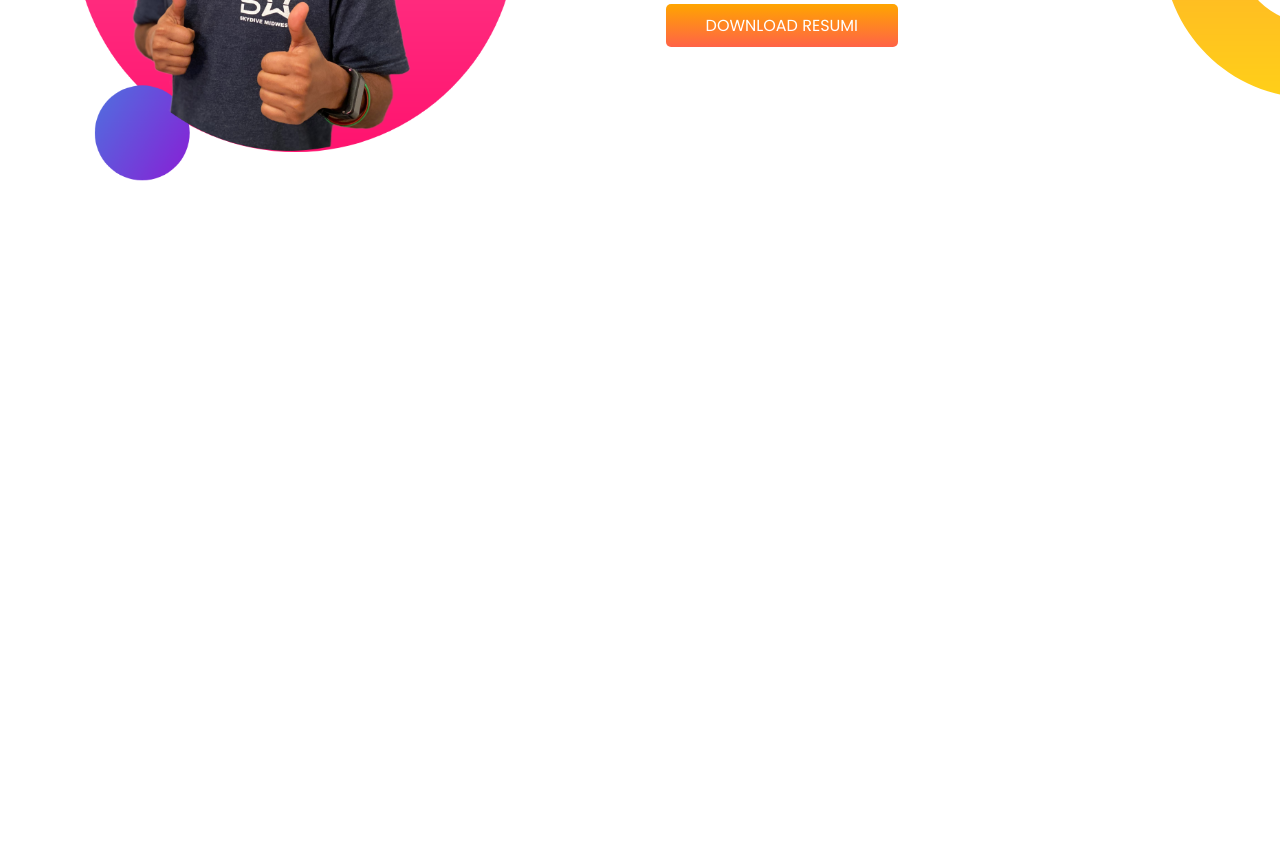
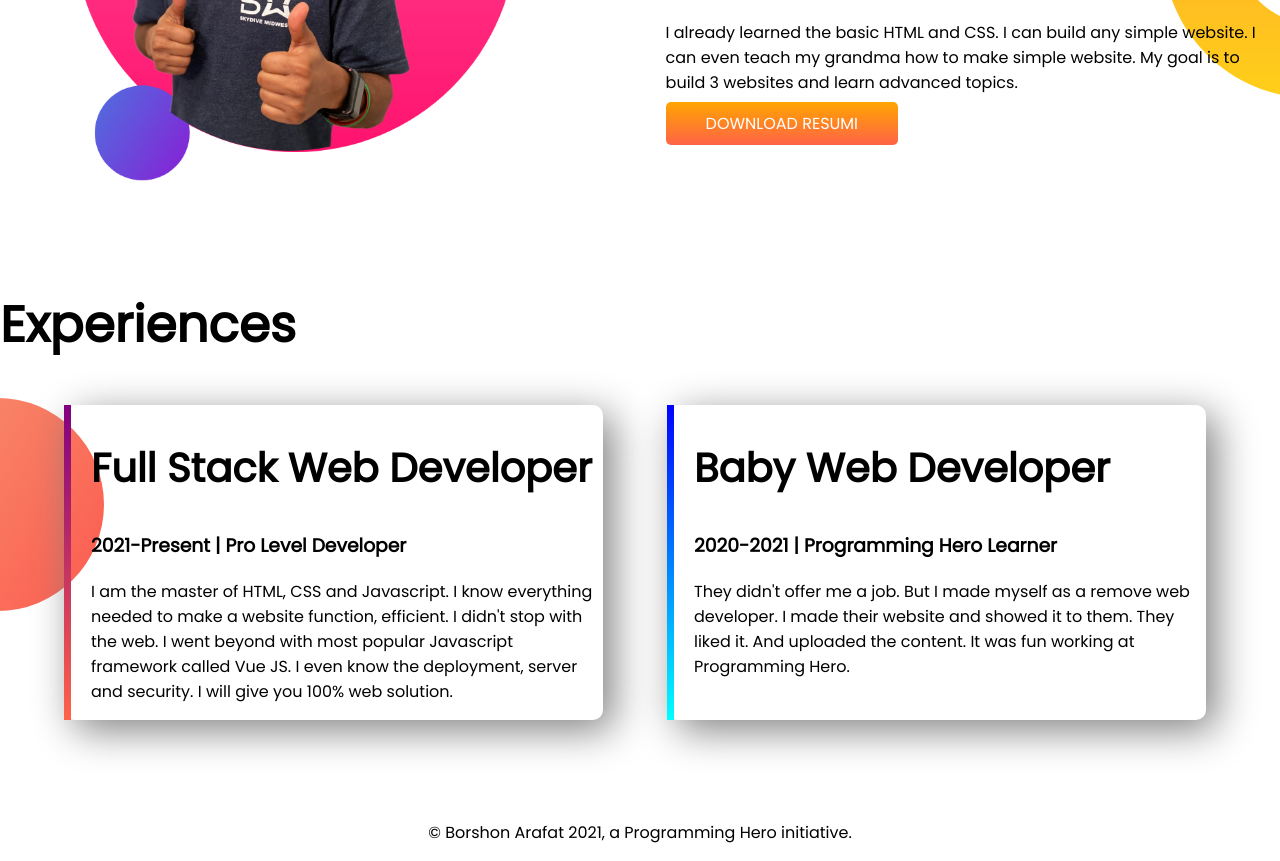
Before and after one commit to borshon420/devoloper-portfolio, a plain HTML site: page index.html in a window 1280 px wide. Shown: the part 886-1747 px from the top of the page. Before the commit the page ends 1174 px from the top, so only its background shows below. Drawn offline with Linux system fonts and the light colour scheme.

Commit message:
footer and experiance section

```diff
--- a/index.html
+++ b/index.html
@@ -11,7 +11,7 @@
     <link rel="stylesheet" href="style.css">
 </head>
 <body>
-    <section class="top-banner">
+    <section class="top-banner flexible-container">
         <div class="half-width">
             <h1>Welcome To</h1>
             <h1><span class="orange-color">Borshon Arafat</span> World!</h1>
@@ -22,7 +22,7 @@
                 <img src="images/my-bg.png" alt="">
             </div>
     </section>
-    <section class="dream-big">
+    <section class="dream-big flexible-container">
         <div class="half-width">
             <img src="images/jhankar2.png" alt="">
         </div>
@@ -33,5 +33,23 @@
             <a class="button-1" target="_blank" href="">DOWNLOAD RESUMI</a>
         </div>
     </section>
+    <section class="experience-area">
+        <h1>Experiences</h1>
+        <div class="flexible-container">
+            <div id="web-dev-ex-full" class="experience-item">
+                <h2>Full Stack Web Developer</h2>
+                <h3>2021-Present | Pro Level Developer</h3>
+                <p>I am the master of HTML, CSS and Javascript. I know everything needed to make a website function, efficient. I didn't stop with the web. I went beyond with most popular Javascript framework called Vue JS. I even know the deployment, server and security. I will give you 100% web solution.</p>
+            </div>
+            <div id="web-dev-ex" class="experience-item">
+                <h2>Baby Web Developer</h2>
+                <h3>2020-2021 | Programming Hero Learner</h3>
+                <p>They didn't offer me a job. But I made myself as a remove web developer. I made their website and showed it to them. They liked it. And uploaded the content. It was fun working at Programming Hero.</p>
+            </div>
+        </div>
+    </section>
+    <footer>
+        <p>© Borshon Arafat 2021, a Programming Hero initiative.</p>
+    </footer>
 </body>
 </html>
--- a/style.css
+++ b/style.css
@@ -7,11 +7,15 @@ h1 {
     font-size: 50px;
 }
 
+h2 {
+    font-size: 40px;
+}
+
 .orange-color {
     color: orange;
 }
 
-section {
+.flexible-container {
     display: flex;
     margin-bottom: 100px;
 }
@@ -44,3 +48,33 @@ section {
     background-repeat: no-repeat;
     background-position: right;
 }
+
+.experience-area {
+    background-image: url(images/exp-bg.png);
+    background-repeat: no-repeat;
+    background-position: left;
+}
+
+.experience-item {
+    width: 40%;
+    margin-left: 5%;
+    padding-left: 20px;
+    border-radius: 10px;
+    box-shadow: 10px 10px 40px gray;
+}
+
+#web-dev-ex {
+    border-left: 7px solid;
+    border-image: linear-gradient(blue, cyan);
+    border-image-slice: 1;
+}
+
+#web-dev-ex-full {
+    border-left: 7px solid;
+    border-image: linear-gradient(purple, tomato);
+    border-image-slice: 1;
+}
+
+footer p {
+    text-align: center;
+}
```
Also changed, not shown: images/borshon.png (deleted), images/jhankar.png (deleted), images/profile.png (deleted), images/profile2.png (deleted).
